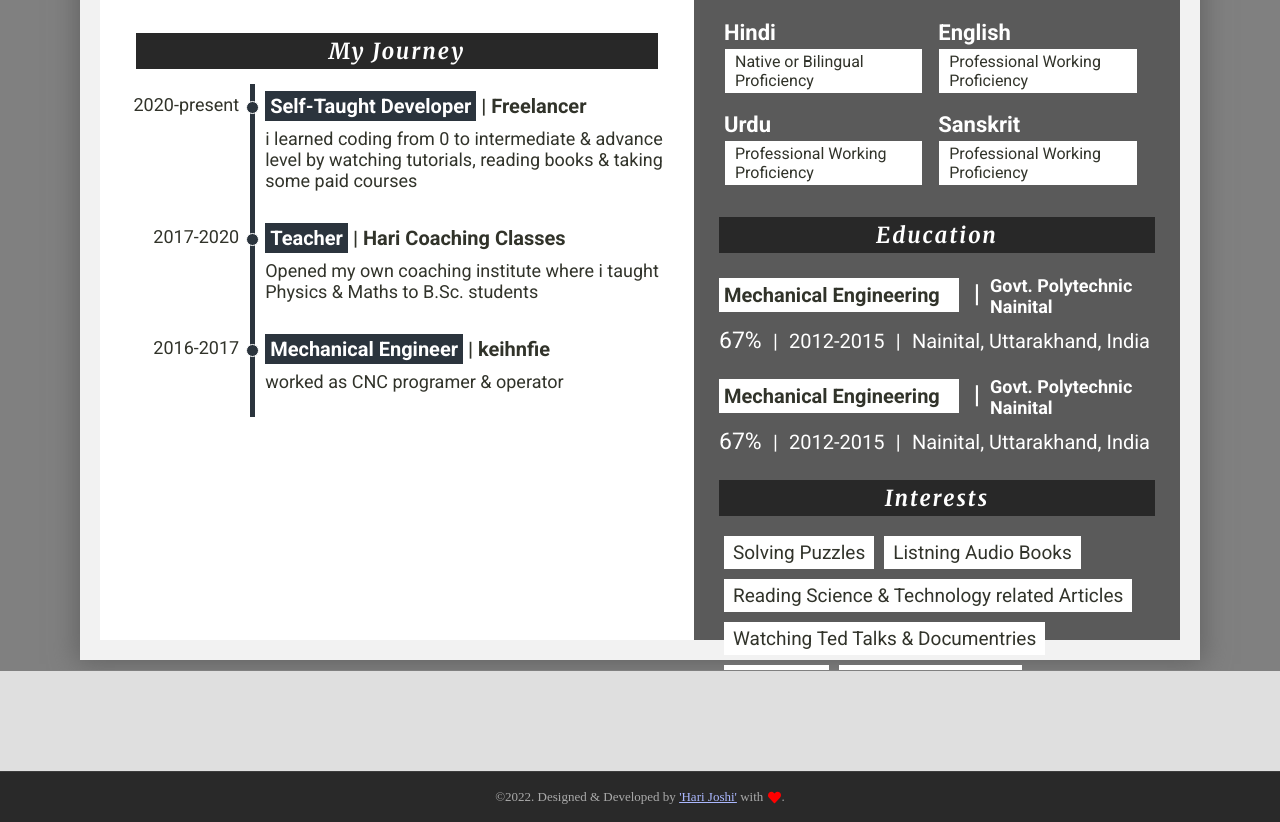
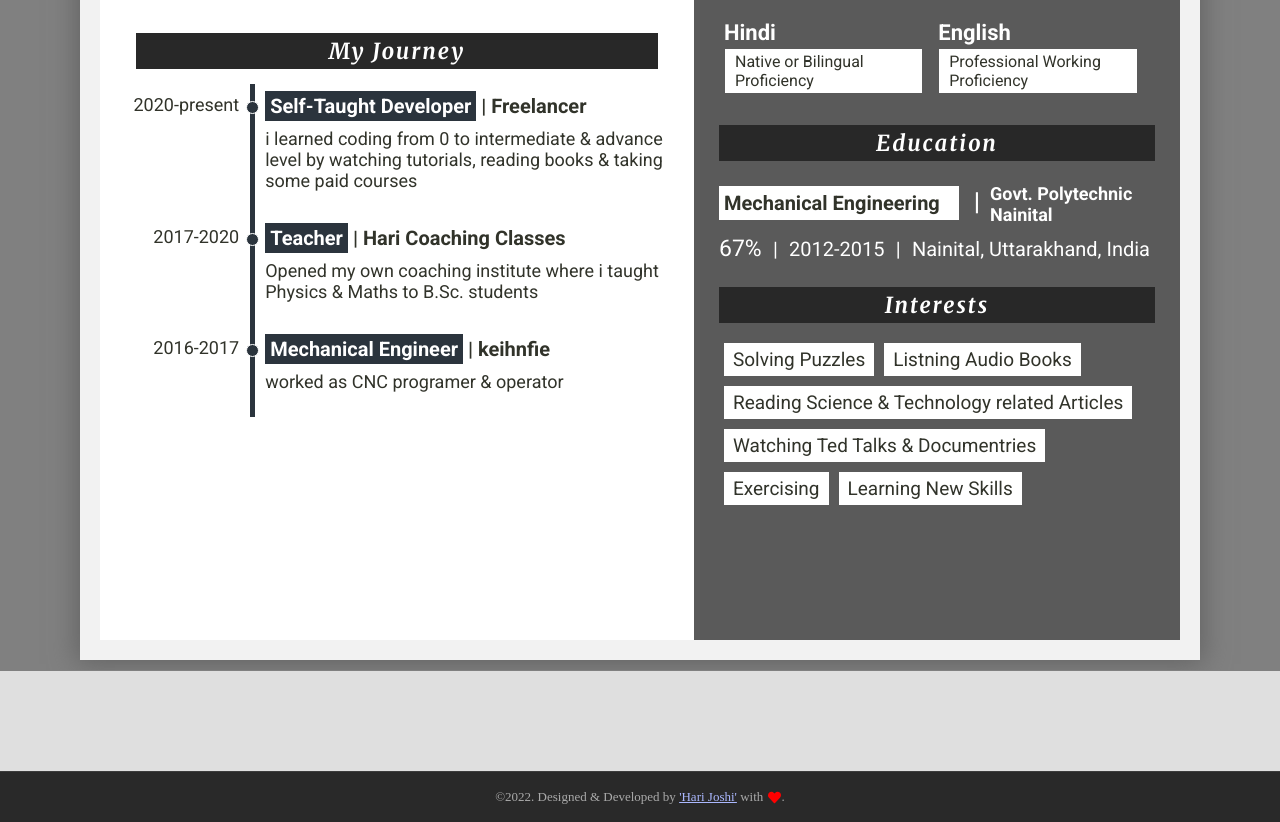
Before and after one commit to harijoshi12/final-resume-builder-frontend, a Next.js app: page /dashboard in a window 1280 px wide. Shown: the part 1036-1858 px from the top of the page. Built offline with nearby package versions, Linux system fonts and the light colour scheme.

Commit message:
step functionality added to proglang slider

```diff
--- a/components/resume-template/common/Items/ItemsInput.jsx
+++ b/components/resume-template/common/Items/ItemsInput.jsx
@@ -94,40 +94,29 @@ export const ProgLangLevel = ({level})=> {
   const thumbRef = useRef(null)
   const inputRef = useRef(null)
   useEffect(()=>{
-    // let left = innerRef.current.offsetLeft
-    // let width = outerRef.current.clientWidth
-    // let val = left/width*100
-    // console.log("left= ",left,"width= ", width,"val= ", val)
-    // inputRef.current.value = (left/width)*100
-    let wo = outerRef.current.offsetWidth
-    let wi = innerRef.current.offsetWidth
-    let wip = inputRef.current.offsetWidth
-    console.log("wo= ", wo, "wi= ", wi, "wip= ", wip)
+    // let value = innerRef.current.offsetWidth
+    // let width = inputRef.current.clientWidth-10
+
+    // innerRef.current.style.width = `${value}%`
+    // thumbRef.current.style.left = `${value/100*width - 5}px`
   })
   const handleSlide =(e)=>{
-    let width = inputRef.current.clientWidth-10
+    let width = inputRef.current.clientWidth
     let value = e.target.value
-    // innerRef.current.style.width = `${value*(width+8)/100}px`
-    // thumbRef.current.style.left = `${value*width/100}px`
     innerRef.current.style.width = `${value}%`
-    thumbRef.current.style.left = `${value/100*width - 5}px`
+    thumbRef.current.style.left = `${value/100*width - 10}px`
 
-
-    let wo = outerRef.current.offsetWidth
-    let wi = innerRef.current.offsetWidth
-    let wip = inputRef.current.offsetWidth
-    console.log("wo= ", wo, "wi= ", wi, "wip= ", wip)
-    // let left = innerRef.current.offsetWidth
-    // let width1 = outerRef.current.clientWidth
-    // let val = left/width*100
-    // console.log("left= ",left,"width= ", width1,"val= ", val)
+    // let wo = outerRef.current.offsetWidth
+    // let wi = innerRef.current.offsetWidth
+    // let wip = inputRef.current.offsetWidth
+    // console.log("wo= ", wo, "wi= ", wi, "wip= ", wip)
   }
   return(
       <span ref={outerRef} className={`${styles.outer} ${styles.progLangLevel}`}>
         <form action="">
           <span ref={innerRef} className={styles.inner} style={{ width: `${level * 10}%` }}></span>
           <span ref={thumbRef} className={styles.thumb} style={{left: `calc(${level * 10}% - 15px)`}}></span>
-          <input onInput={(e)=>handleSlide(e)} ref={inputRef} type="range" name={fieldCode.ProgrammingLanguageLevel}  id="" />
+          <input onInput={(e)=>handleSlide(e)} ref={inputRef} type="range" step={"5"} name={fieldCode.ProgrammingLanguageLevel}  id="" />
         </form>
       </span>
   )
--- a/components/resume-template/common/data.js
+++ b/components/resume-template/common/data.js
@@ -211,16 +211,16 @@ export const langs = [
         title: "English",
         level: "Professional Working Proficiency"
     },
-    {
-        id: 3,
-        title: "Urdu",
-        level: "Professional Working Proficiency"
-    },
-    {
-        id: 4,
-        title: "Sanskrit",
-        level: "Professional Working Proficiency"
-    }
+    // {
+    //     id: 3,
+    //     title: "Urdu",
+    //     level: "Professional Working Proficiency"
+    // },
+    // {
+    //     id: 4,
+    //     title: "Sanskrit",
+    //     level: "Professional Working Proficiency"
+    // }
 ]
 
 export const education = [
@@ -232,14 +232,14 @@ export const education = [
         place: "Nainital, Uttarakhand, India",
         cgpa: "67%"
     },
-    {
-        id: 2,
-        title: "Mechanical Engineering",
-        institute: "Govt. Polytechnic Nainital",
-        time: "2012-2015",
-        place: "Nainital, Uttarakhand, India",
-        cgpa: "67%"
-    }
+    // {
+    //     id: 2,
+    //     title: "Mechanical Engineering",
+    //     institute: "Govt. Polytechnic Nainital",
+    //     time: "2012-2015",
+    //     place: "Nainital, Uttarakhand, India",
+    //     cgpa: "67%"
+    // }
 ]
 
 export const projects = [
```
